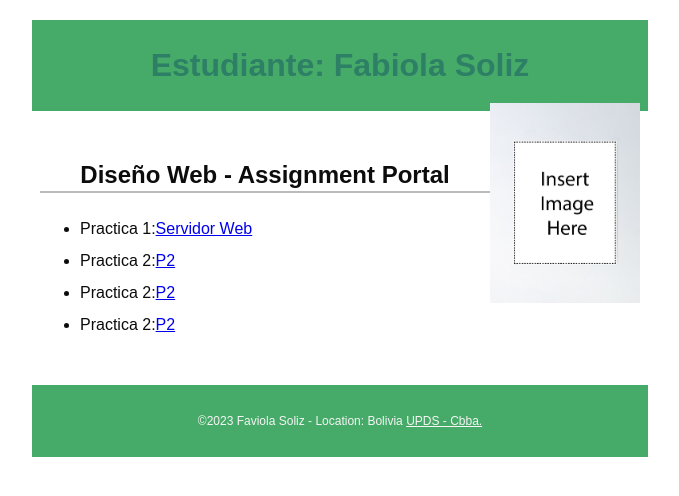
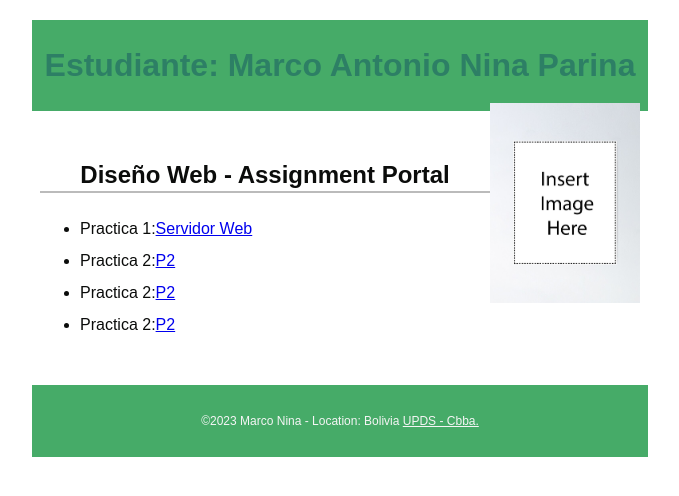
Before and after one commit to marco569/mar, a plain HTML site: page index.html in a window 1280 px wide. Shown: the whole page, without its empty margins (300-979 px from the left). Drawn offline with Linux system fonts and the light colour scheme.

Commit message:
cambiosss

```diff
--- a/index.html
+++ b/index.html
@@ -10,7 +10,7 @@
 </head>
 <body>
   <header>
-    <h1>Estudiante: Fabiola Soliz</h1>
+    <h1>Estudiante: Marco Antonio Nina Parina </h1>
     <img src="imagenes/profile.png" alt="My Profile Picture">
   </header>
   <main>
@@ -28,7 +28,7 @@
 
   <footer>
     <p>
-      &copy;2023 Faviola Soliz - Location: Bolivia
+      &copy;2023 Marco Nina - Location: Bolivia
       <a href="http://www.upds.edu.bo/"> UPDS - Cbba.</a>
     </p>
   </footer>
```
